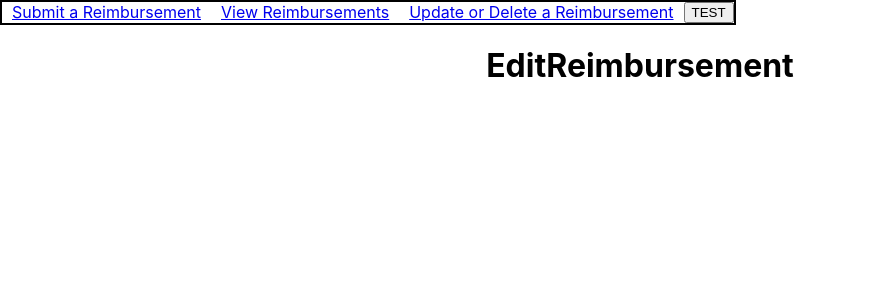
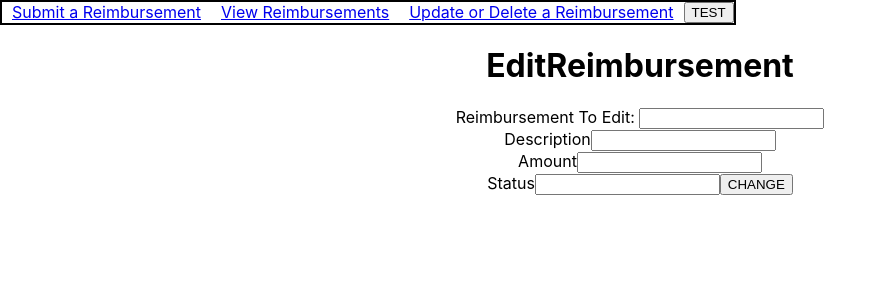
Before and after one commit to 230306-RubyOnRail/Tyler_Christian_ProjectOne_FrontEnd, a React (Create React App) app in the folder front_end/: page /update-reimbursement in a window 1280 px wide. Shown: the top 300 px of the page, without its empty margins (0-887 px from the left). Built offline with nearby package versions, Linux system fonts and the light colour scheme.

Commit message:
April 13, 12_46pm

```diff
--- a/front_end/src/components/CreateEmployee.tsx
+++ b/front_end/src/components/CreateEmployee.tsx
@@ -1,7 +1,16 @@
 import React from 'react'
+import {useState} from 'react'
+export function CreateEmployee() {
+    const [eUsrName, set_eUsrName] = useState('');
+    const [eUsrPassword, set_eUsrPassword] = useState('');
+    const [eUsrType, set_eUserType] = useState('');
 
-export function CreateEmployee() {
+    const handleAccountMaker = () =>{
+        console.log("CREATE ACCOUNT!!!1");
+        //fetch()
+    }
     return(<div>
         <h1>CREATE EMPLOYEE</h1>
+        <></>
     </div>);
 }
--- a/front_end/src/components/EditReimbursement.tsx
+++ b/front_end/src/components/EditReimbursement.tsx
@@ -1,7 +1,77 @@
 import React from 'react'
+import {useState} from 'react'
+
+
 
 export function EditReimbursement() {
-    return(<div>
+    const [r2Edit, setr2Edit] = useState('');
+    const [rDesc, setDesc] = useState('');
+    const [rAmount, setAmount] = useState('');
+    const [rStatus, setStatus] = useState('');
+    const [errorMessage, setErrorMessage] = useState('');
+    //r2Edit:number,rDesc:string,rAmount:number,rStatus:string
+    const handleReimbursementChanger =() =>{
+        console.log("handleReimbursements!!!");
+        fetch('http://localhost:3000/reimbursements/'+r2Edit,
+        {
+            method:'PUT',
+            headers: {
+                'Content-Type':'application/json'
+            },
+            body: JSON.stringify({
+                status: rStatus,
+                amount: rAmount,
+                date_approved: Date.now()
+            })
+        }).then(response=>{
+            if(!response.ok){setErrorMessage("PROBLEM");}
+            else{setErrorMessage("NO PROBLEM");}
+        })
+    };
+    const handleChange_r2Edit = (event:any) => {
+        setr2Edit(event.target.value);
+    }
+    const handleChange_rDesc=(event:any)=>{
+        setDesc(event.target.value);
+    }
+    const handleChange_Amount=(event:any)=>{
+        setAmount(event.target.value);
+    }
+    const handleChange_Status=(event:any)=>{
+        setStatus(event.target.value);
+    }
+
+
+
+    return(
+    <div>
         <h1>EditReimbursement</h1>
-    </div>);
+        <div>
+            <label>Reimbursement To Edit: </label>
+            <input type = "number" name= "ReimbursementToEdit" required value = {r2Edit} onChange={handleChange_r2Edit}/>
+            <br />
+            <label>Description</label>
+            <input type="text" name="reimbDesc" onChange={handleChange_rDesc}/>
+            <br />
+            <label>Amount</label>
+            <input type = "number" min="0.01" step="0.01" name = "ReimbAmount"onChange={handleChange_Amount}/>
+            <br />
+            <label>Status</label>
+            <input type="text" name="reimbStatus" onChange={handleChange_Status}/>
+            <button onClick={handleReimbursementChanger}>CHANGE</button>
+        </div>
+        <div>
+            {errorMessage}
+        </div>
+    </div>
+
+    );
 }
+
+// {
+//   "user_id":"1",
+//    "descr":"SUPER TEST VALUE",
+// 	"amount":"40.0",
+// 	"date_submitted":"2023-04-12 00:10:00",
+//  	"status":"UNSEEN"
+//  }
```
